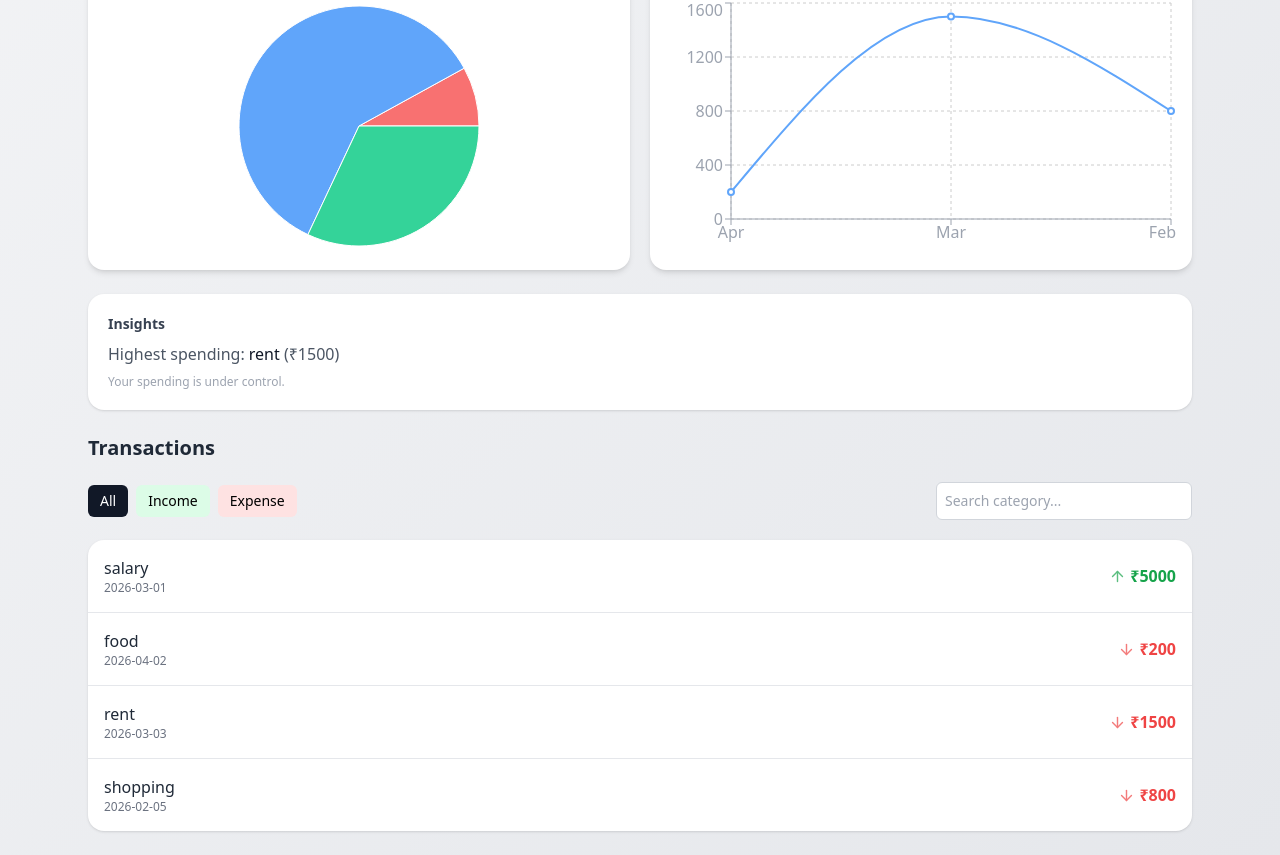
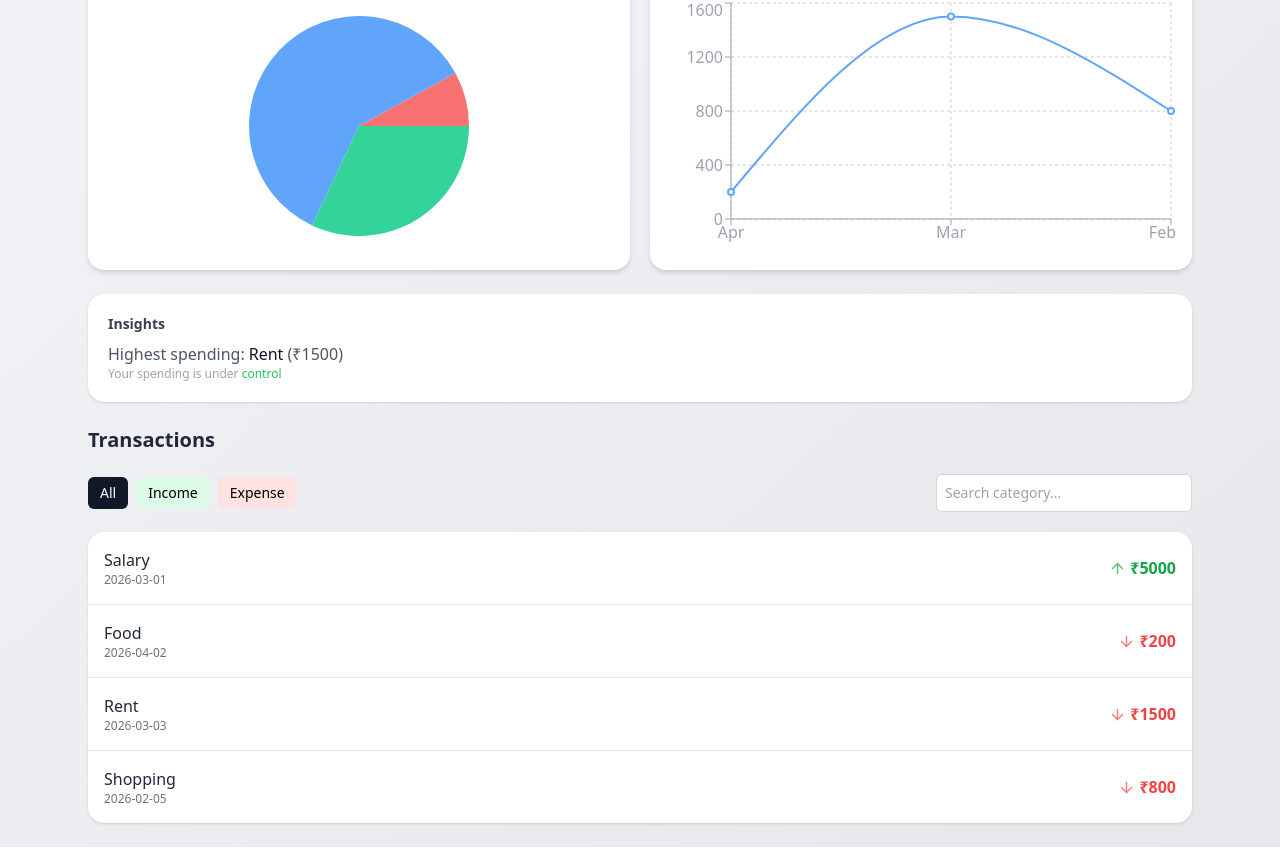
Before and after one commit to Ram0852/Finance_Dashboard, a React (Vite) app: page / in a window 1280 px wide. Shown: the part 327-1182 px from the top of the page. Built offline with nearby package versions, Linux system fonts and the light colour scheme.

Commit message:
updated insights and chart colors

```diff
--- a/src/components/Dashboard/CategoryChart.jsx
+++ b/src/components/Dashboard/CategoryChart.jsx
@@ -1,6 +1,12 @@
 import { useContext } from "react";
 import { AppContext } from "../../context/AppContext";
-import { PieChart, Pie, Cell, Tooltip, ResponsiveContainer } from "recharts";
+import {
+  PieChart,
+  Pie,
+  Cell,
+  Tooltip,
+  ResponsiveContainer
+} from "recharts";
 
 export default function CategoryChart() {
   const { transactions } = useContext(AppContext);
@@ -19,8 +25,8 @@ export default function CategoryChart() {
     }, {})
   );
 
+  // 🎨 Better color palette (works for light + dark)
   const COLORS = ["#f87171", "#60a5fa", "#34d399", "#fbbf24"];
-
   return (
     <div className="space-y-3">
 
@@ -35,16 +41,27 @@ export default function CategoryChart() {
               data={categoryData}
               dataKey="value"
               nameKey="name"
-              outerRadius={120}
+              outerRadius={110}
+              stroke="none" // ❌ removes border
+              isAnimationActive={false} // optional: smoother UX
             >
               {categoryData.map((entry, index) => (
                 <Cell
                   key={index}
                   fill={COLORS[index % COLORS.length]}
+                  style={{ outline: "none" }} // ❌ removes focus box
                 />
               ))}
             </Pie>
-            <Tooltip />
+
+            <Tooltip
+              contentStyle={{
+                backgroundColor: "#1f2937",
+                border: "none",
+                borderRadius: "6px",
+                color: "#fff"
+              }}
+            />
           </PieChart>
         </ResponsiveContainer>
       </div>
--- a/src/components/Dashboard/Dashboard.jsx
+++ b/src/components/Dashboard/Dashboard.jsx
@@ -101,11 +101,12 @@ export default function Dashboard() {
             </p>
 
             {/* Extra insight (small upgrade) */}
-            <p className="text-xs text-gray-400 mt-2">
+            <span className="text-xs text-gray-400 mt-2">
               {expense > income
-                ? "You are spending more than you earn."
-                : "Your spending is under control."}
-            </p>
+                ? <p>You are spending<span className="text-red-500"> more</span> than you earn.</p>
+                : expense == income ? <p>You are spending <span className="text-orange-500"> all</span> of your income</p>
+                : <p>Your spending is under <span className="text-green-500"> control</span></p>}
+            </span>
           </div>
 
         </div>
--- a/src/components/Transactions/TransactionList.jsx
+++ b/src/components/Transactions/TransactionList.jsx
@@ -102,9 +102,9 @@ export default function TransactionList() {
             >
               {/* Left */}
               <div>
-                <p className="font-medium text-gray-800 dark:text-white">
-                  {t.category}
-                </p>
+              <p className="font-medium text-gray-800 dark:text-white">
+  {t.category.charAt(0).toUpperCase() + t.category.slice(1)}
+</p>
                 <p className="text-xs text-gray-500 dark:text-gray-400">
                   {t.date}
                 </p>
--- a/src/data/Transactions.jsx
+++ b/src/data/Transactions.jsx
@@ -4,27 +4,27 @@ export const transactions = [
       date: "2026-03-01",
       amount: 5000,
       type: "income",
-      category: "salary"
+      category: "Salary"
     },
     {
       id: 2,
       date: "2026-04-02",
       amount: 200,
       type: "expense",
-      category: "food"
+      category: "Food"
     },
     {
       id: 3,
       date: "2026-03-03",
       amount: 1500,
       type: "expense",
-      category: "rent"
+      category: "Rent"
     },
     {
       id: 4,
       date: "2026-02-05",
       amount: 800,
       type: "expense",
-      category: "shopping"
+      category: "Shopping"
     }
   ];
```
